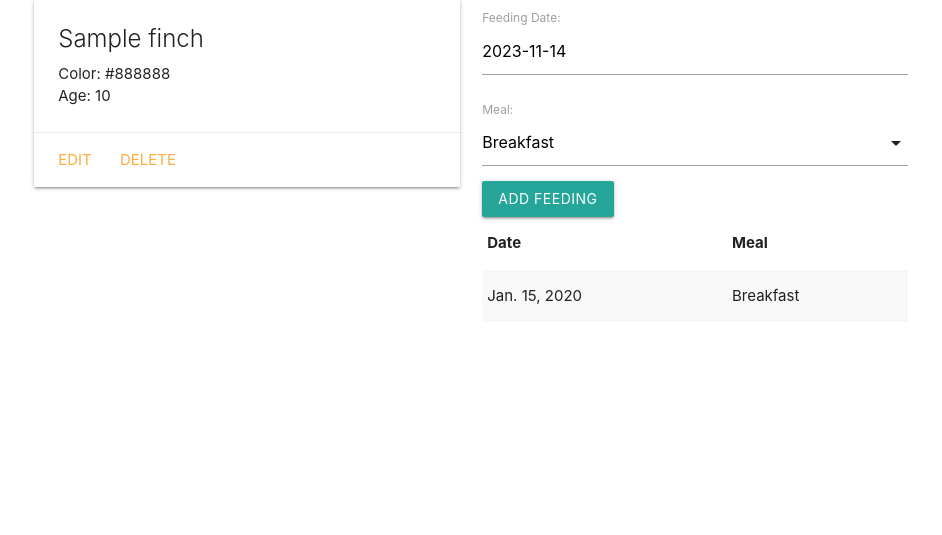
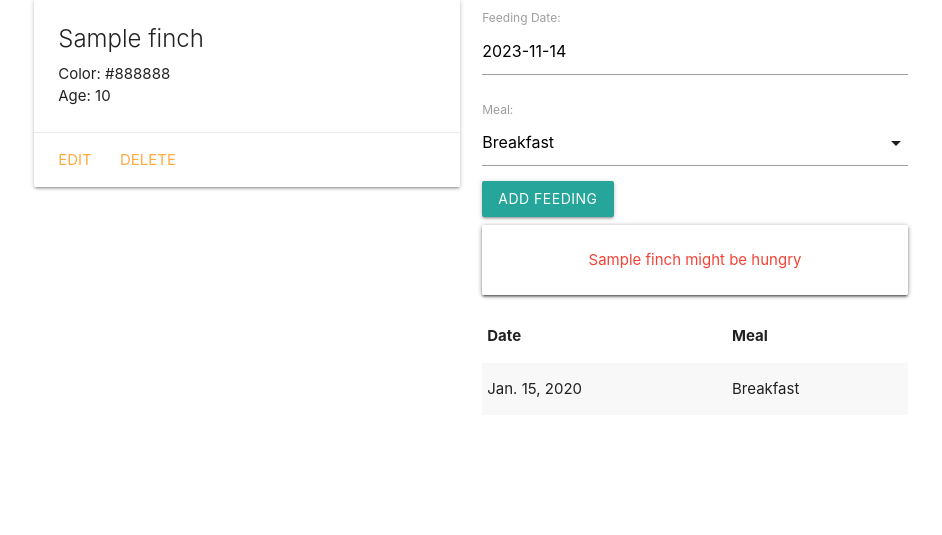
Before and after one commit to hebaarafat159/finchcollector, a Django app: page /finchs/1/ in a window 1280 px wide. Shown: the part 209-744 px from the top of the page, without its empty margins (169-1111 px from the left). Run offline with Django 4.2, Linux system fonts and the light colour scheme; tables that the repository leaves empty hold one stand-in row (values such as "Sample post").

Commit message:
Finch Collector Lab - Part 4 - Bonus

```diff
--- a/main_app/models.py
+++ b/main_app/models.py
@@ -1,5 +1,6 @@
 from django.db import models
 from django.urls import reverse
+from datetime import date
 
 MEALS = (
     ('B', 'Breakfast'),
@@ -19,6 +20,9 @@ class Finch(models.Model):
     def get_absolute_url(self):
         return reverse('detail', kwargs={'finch_id': self.id})
 
+    def fed_for_today(self):
+        return self.feeding_set.filter(date=date.today()).count() >= len(MEALS)
+
 class Feeding(models.Model):
     date = models.DateField('feeding Date')
     meal = models.CharField(
--- a/main_app/templates/finchs/detail.html
+++ b/main_app/templates/finchs/detail.html
@@ -28,6 +28,13 @@
         {{ feeding_form.as_p }}
         <input type="submit" class="btn" value="Add Feeding" />
       </form>
+      <div class="card">
+        {% if finch.fed_for_today %}
+          <div class="card-panel teal-text center-align">{{ finch.name }} has been fed all meals for today</div>
+        {% else %}
+          <div class="card-panel red-text center-align">{{ finch.name }} might be hungry</div>
+        {% endif %}
+      </div>
       <table class="striped">
         <thead>
           <tr>
```
